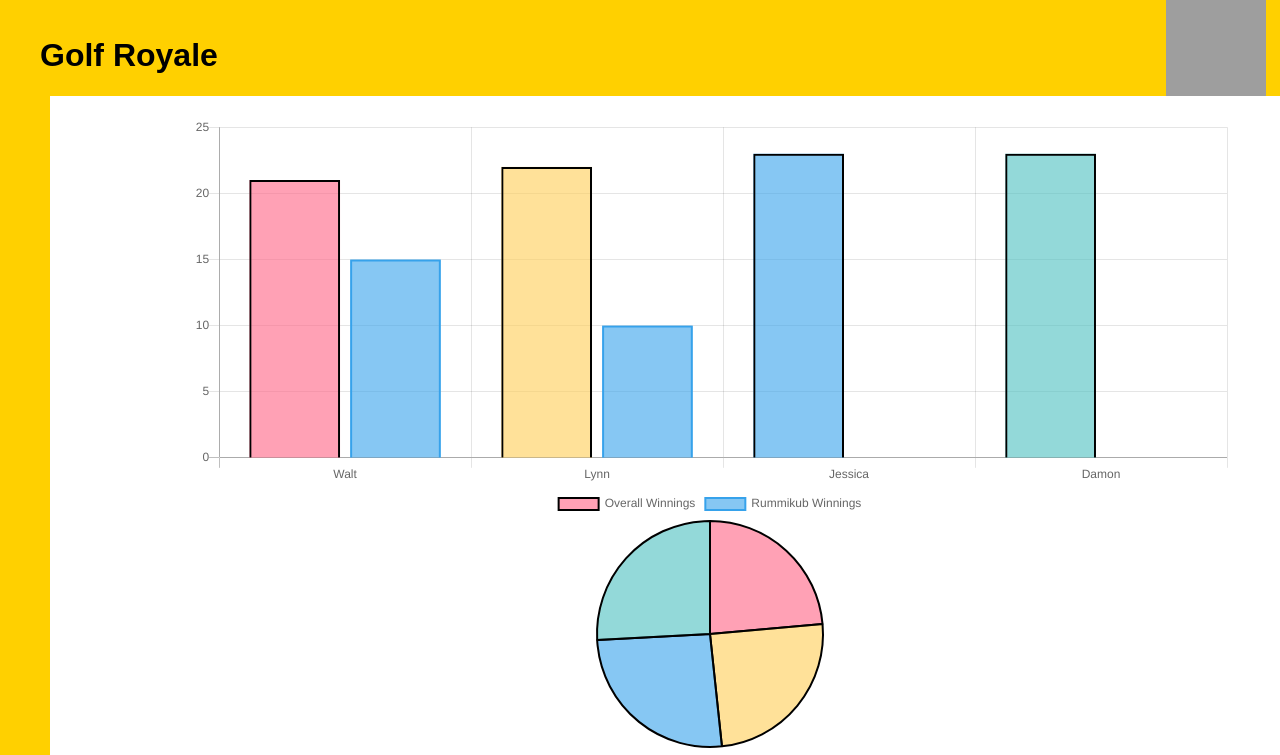
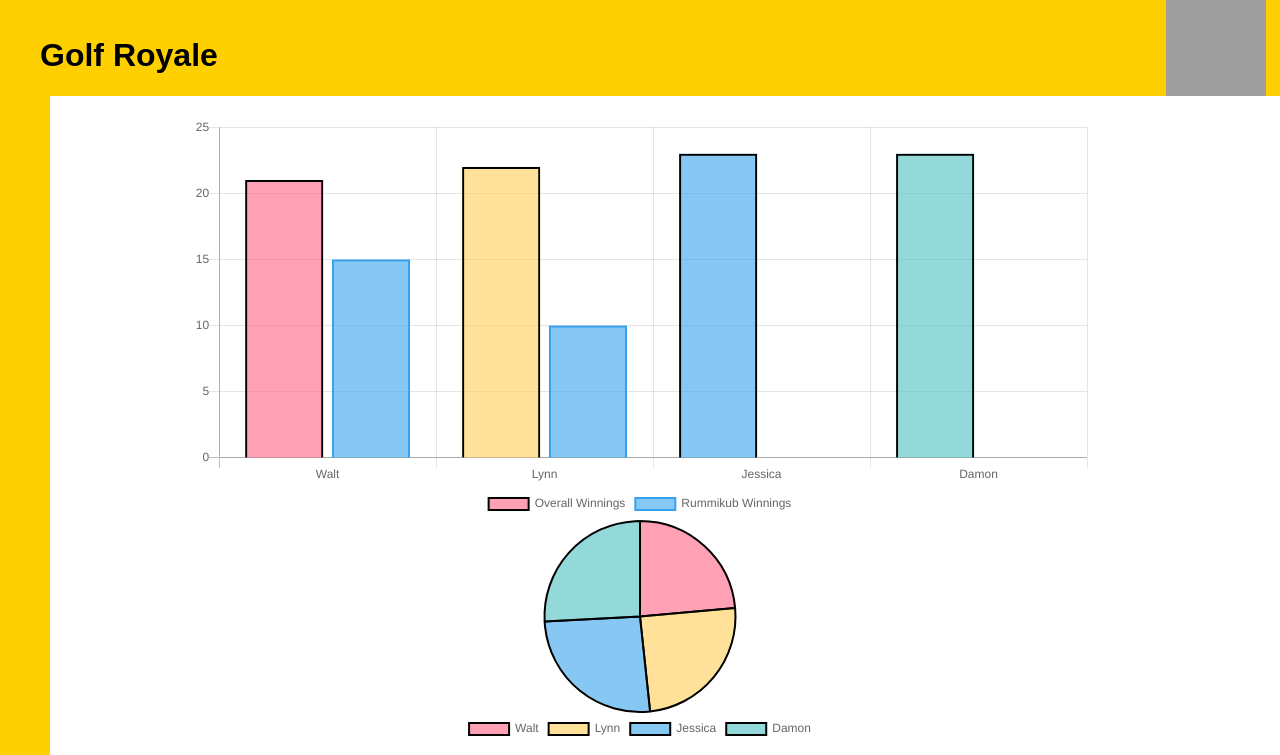
Before and after one commit to WaltDeyzel/scoreboard, a React (Create React App) app: page / in a window 1280 px wide. Shown: the top 755 px of the page. Built offline with nearby package versions, Linux system fonts and the light colour scheme; grey boxes are pictures that could not be loaded.

Commit message:
Removed Body folder.

```diff
--- a/src/components/Layout/Layout.css
+++ b/src/components/Layout/Layout.css
@@ -1,7 +1,7 @@
 .Content{
     margin-top: 120px;
     margin-left: 190px;
-    margin-right: 50px;
+    margin-right: 190px;
 }
 
 @media (max-width: 700px){
--- a/src/container/MainPage/MainPage.js
+++ b/src/container/MainPage/MainPage.js
@@ -2,9 +2,9 @@ import React, { Component } from 'react';
 
 import './MainPage.css';
 import Aux from '../../hoc/Auxx';
-import Players from '../../components/Body/Players/Players';
-import NavBar from '../../components/Body/Navbar/Navbar';
-import Chart from '../../components/Body/Chart/MainChart';
+import Players from '../../components/Players/Players';
+import NavBar from '../../components/Navbar/Navbar';
+import Chart from '../../components/Chart/MainChart';
 
 class MainPage extends Component {
 
```
Also changed, not shown: src/components/Body/Body.js (deleted, +0 -20 lines), src/components/Body/Chart/MainChart.css (deleted), src/components/Chart/MainChart.css (added), src/components/Chart/MainChart.js (renamed from src/components/Body/Chart/MainChart.js), src/components/Navbar/Navbar.css (renamed from src/components/Body/Navbar/Navbar.css), src/components/Navbar/Navbar.js (renamed from src/components/Body/Navbar/Navbar.js), src/components/PlayerCard/PlayerCard.css (renamed from src/components/Body/PlayerCard/PlayerCard.css), src/components/PlayerCard/PlayerCard.js (renamed from src/components/Body/PlayerCard/PlayerCard.js), src/components/Players/Player.css (renamed from src/components/Body/Players/Player.css), src/components/Players/Players.js (renamed from src/components/Body/Players/Players.js), 1 other file (tests, documents, lock files or other folders).
